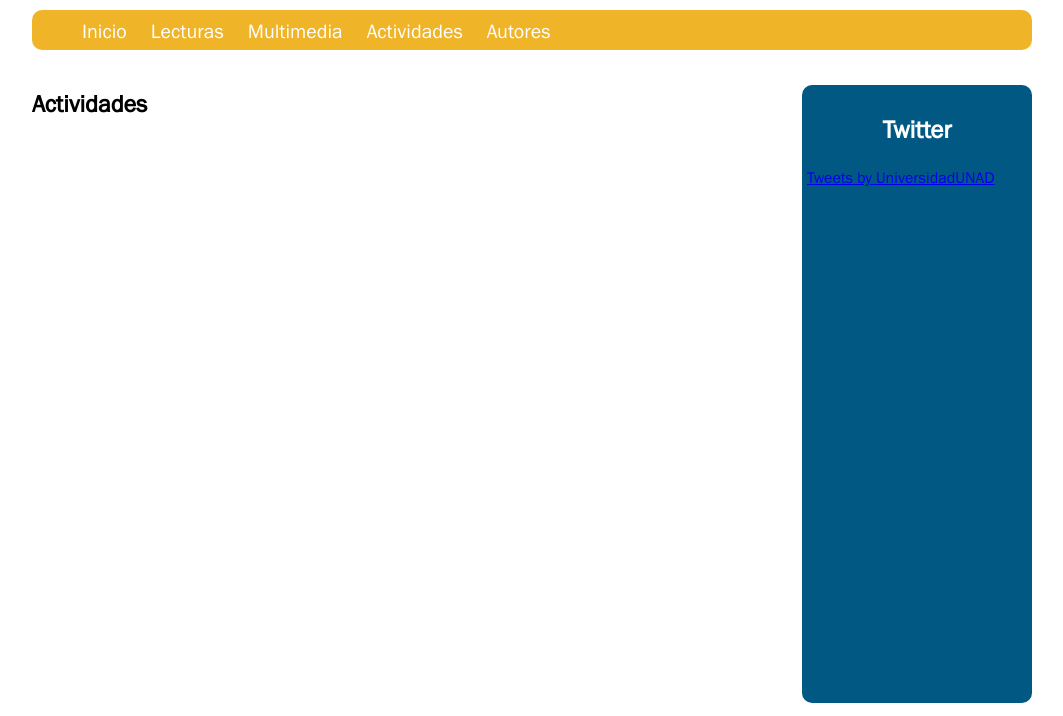
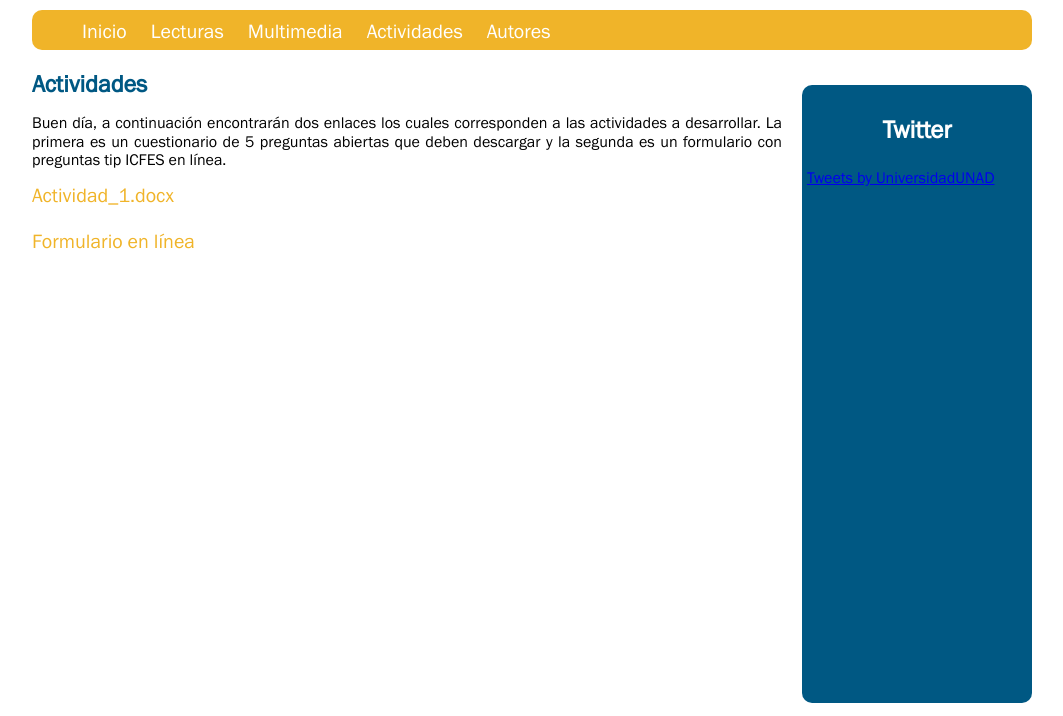
Before and after one commit to Leandro3424/OVI_Seguridad_Informatica, a plain HTML site: page actividades.html in a window 1280 px wide. Shown: the part 120-836 px from the top of the page, without its empty margins (108-1171 px from the left). Drawn offline with Linux system fonts and the light colour scheme; a script that the page names is missing.

Commit message:
Actividades
Se agregarón las actividades.

```diff
--- a/actividades.html
+++ b/actividades.html
@@ -51,9 +51,22 @@
   <section id="contenido">
 
     <article>
-      <h2>
+      <h2 id="titulo_actividades">
         Actividades
       </h2>
+
+      <p id="actividades">Buen día, a continuación encontrarán dos enlaces los cuales corresponden a las actividades a desarrollar. La primera es un cuestionario de 5 preguntas abiertas que deben descargar y la segunda es un formulario con preguntas tip ICFES en línea.</p>
+
+      <a id ="link_actividad"href="docs/Actividad_1.docx">
+        Actividad_1.docx
+        <br>
+      </a>
+
+      <a id ="link_actividad"href="https://docs.google.com/forms/d/1FhQ4tUAOp-1XHH9iDSVGJNjnFJ9_ya6wcyMXFlKP2XM/viewform?edit_requested=true">
+        <br>
+        Formulario en línea
+      </a>
+
     </article>
 
   </section>
--- a/css/estilo.css
+++ b/css/estilo.css
@@ -72,12 +72,12 @@ nav a:hover{
 	margin-right: 20;
 }
 
-#saludo, #conceptos, #caracteristicas, #normas{
+#saludo, #conceptos, #caracteristicas, #normas, #actividades{
 	font-size: 1em;
 	text-align: justify;
 }
 
-#titulo_conceptos, #titulo_normas, #titulo_tecnologias, #titulo_principios, #titulo_organismos{
+#titulo_conceptos, #titulo_normas, #titulo_tecnologias, #titulo_principios, #titulo_organismos, #titulo_actividades{
 	margin: 0;
 	color: #005883;
 }
@@ -133,7 +133,19 @@ nav a:hover{
 	width: 500px;
 	height: 400px;
 }
-#img_edwin, #img_omar {
+
+#link_actividad{
+	font-size: 20px;
+	color: #F0B429;
+	text-decoration: none;
+}
+
+#link_actividad:hover{
+	color: #005883;
+	text-decoration: none;
+}
+
+#img_edwin, #img_omar, #img_sergio {
 	width: 20%;
 	height: 30%;
 }
```
Also changed, not shown: autores.html (+4 -4 lines), 1 other file.
